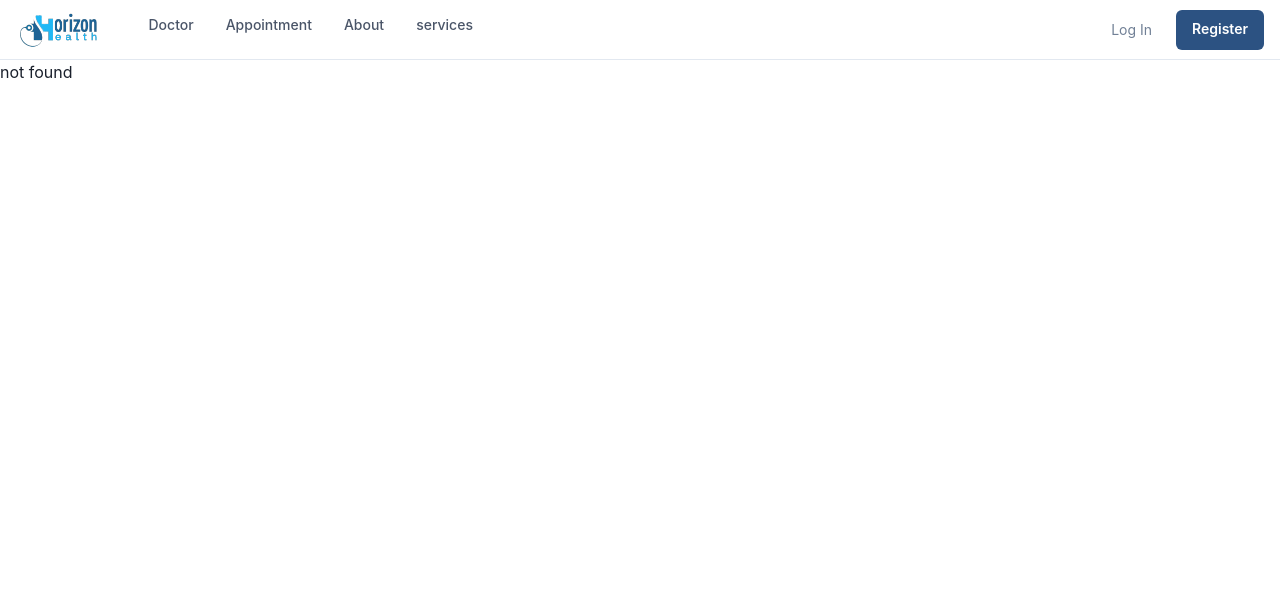
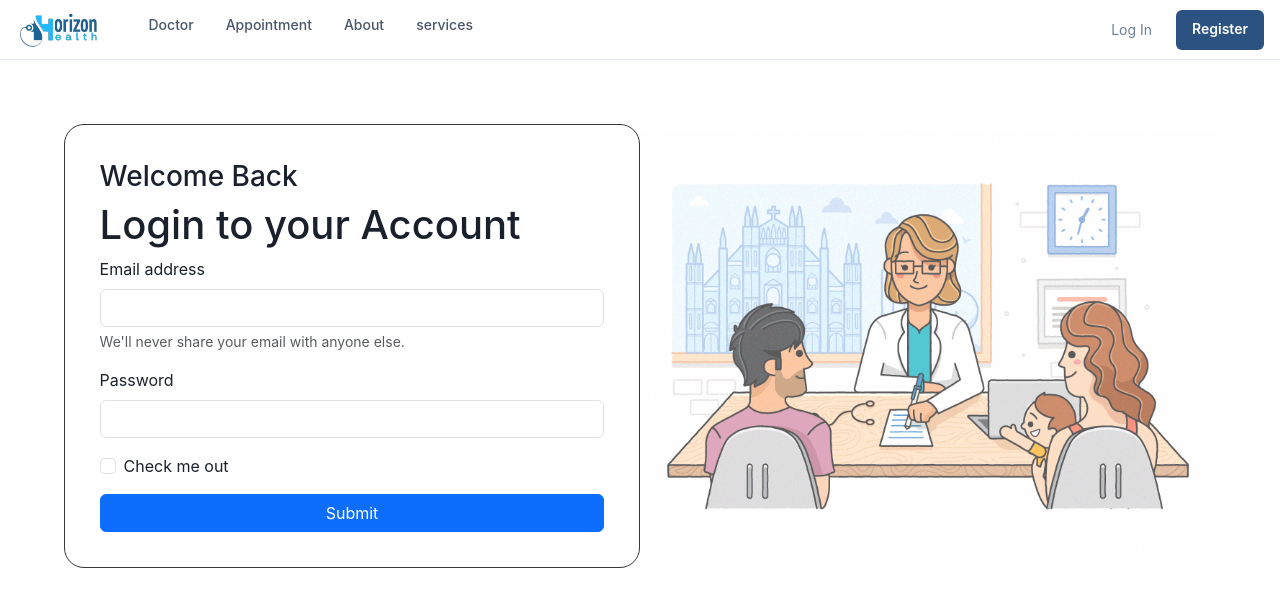
Before and after one commit to ilahiamaan606/abrupt-celery-1805, a React (Create React App) app in the folder frontend/: page /login in a window 1280 px wide. Before the commit this address had no page. Shown: the top 606 px of the page. Built offline with nearby package versions, Linux system fonts and the light colour scheme.

Commit message:
Login and Signup frontend implemented

```diff
--- a/frontend/public/index.html
+++ b/frontend/public/index.html
@@ -16,11 +16,13 @@
     <link rel="icon" type="image/png" sizes="16x16" href="./favicon-32x32.png">
     <link rel="manifest" href="/site.webmanifest">
     <link rel="stylesheet" href="./style.css">
+    <link href="https://cdn.jsdelivr.net/npm/bootstrap@5.3.0-alpha3/dist/css/bootstrap.min.css" rel="stylesheet" integrity="sha384-KK94CHFLLe+nY2dmCWGMq91rCGa5gtU4mk92HdvYe+M/SXH301p5ILy+dN9+nJOZ" crossorigin="anonymous">
 
   </head>
   <body>
     <noscript>You need to enable JavaScript to run this app.</noscript>
     <div id="root"></div>
 
+    <script src="https://cdn.jsdelivr.net/npm/bootstrap@5.3.0-alpha3/dist/js/bootstrap.bundle.min.js" integrity="sha384-ENjdO4Dr2bkBIFxQpeoTz1HIcje39Wm4jDKdf19U8gI4ddQ3GYNS7NTKfAdVQSZe" crossorigin="anonymous"></script>
   </body>
 </html>
--- a/frontend/src/App.js
+++ b/frontend/src/App.js
@@ -3,7 +3,8 @@ import Home from "./pages/home/Home";
 import Header  from "./components/Header";
 import {BrowserRouter,Routes,Route} from 'react-router-dom'
 import NotFound from "./pages/notFound/NotFound";
-
+import Login from './pages/login_signup/Login'
+import Signup from './pages/login_signup/Signup'
 
 function App() {
   return (
@@ -12,6 +13,8 @@ function App() {
   <Routes>
   <Route exact path="/" Component={Home} />
   <Route path="/appointment" Component={Appointment} />
+  <Route exact path="/login" Component={Login} />
+  <Route path="/signup" Component={Signup}/>
   <Route path="*" Component={NotFound} />
   </Routes>
   </BrowserRouter>
--- /dev/null
+++ b/frontend/src/pages/login_signup/Login.jsx
@@ -0,0 +1,64 @@
+import React ,{useState,useEffect}from 'react'
+import loginGif from "./opt1.gif"
+import styles from './Login.module.css'
+function Login() {
+
+  let [email,setEmail] = useState("");
+  let [password,setPassword] = useState("");
+
+  let email_change = (event)=>{
+    setEmail(event.target.value);
+  }
+
+  let password_change = (event)=>{
+    setPassword(event.target.value);
+  }
+
+
+
+  let submit = (e)=>{
+    e.preventDefault();
+    let obj = {};
+    obj.email = email;
+    obj.password = password;
+    console.log(obj);
+    setEmail("");
+    setPassword("");
+
+  }
+
+
+  return (
+    <div>
+        <div className={styles.container}>
+        <div>
+            <h3>Welcome Back</h3>
+            <h1>Login to your Account</h1>
+            <form onSubmit={submit}>
+                <div className="mb-3">
+                  <label htmlFor="exampleInputEmail1" className="form-label">Email address</label>
+                  <input type="email" className="form-control" id="email" aria-describedby="emailHelp" value={email} onChange={email_change} required/>
+                  <div id="emailHelp" className="form-text">We'll never share your email with anyone else.</div>
+                </div>
+                <div className="mb-3">
+                  <label htmlFor="exampleInputPassword1" className="form-label">Password</label>
+                  <input type="password" className="form-control" id="password" value={password} onChange={password_change} required/>
+                </div>
+                <div className="mb-3 form-check">
+                  <input type="checkbox" className="form-check-input" id="exampleCheck1"/>
+                  <label className="form-check-label" htmlFor="exampleCheck1">Check me out</label>
+                </div>
+                <button type="submit" className="btn btn-primary">Submit</button>
+              </form>
+        </div>
+
+
+        <div /* style=" padding-left: 2%;" */>
+            <img /* style="border-radius: 25px;"  */src={loginGif} alt="gif"/>
+        </div>
+    </div>
+    </div>
+  )
+}
+
+export default Login
--- /dev/null
+++ b/frontend/src/pages/login_signup/Login.module.css
@@ -0,0 +1,39 @@
+.container{
+    width: 90%;
+    margin: auto;
+    margin-top: 5%;
+    display: flex;
+    justify-content: space-between;
+    align-items: center;
+}
+
+
+.container>div{
+    width: 50%;
+}
+.container img{
+    width: 100%;
+}
+
+.container>div:nth-child(1){
+    padding: 3%;
+    border: 1px solid rgb(58, 54, 54);
+    border-radius: 20px;
+}
+
+
+@media all and (min-width:100px) and (max-width:620px) {
+    .container{
+        width: 100%;
+        margin: auto;
+        margin-top: 5%;
+        display: flex;
+        flex-direction: column;
+        justify-content: space-between;
+        align-items: center;
+    }
+
+    .container img{
+        display: none;
+    }
+}
--- /dev/null
+++ b/frontend/src/pages/login_signup/Signup.jsx
@@ -0,0 +1,118 @@
+import React ,{useState,useEffect} from 'react'
+import style from './Signup.module.css';
+import signup_gif from './opt2.gif'
+function Signup() {
+  let [name,setName] = useState("");
+  let [email,setEmail] = useState("");
+  let [password,setPassword] = useState("");
+  let [role,setRole] = useState("");
+
+  let name_change = (event)=>{
+    setName(event.target.value);
+  }
+
+  let email_change = (event)=>{
+    setEmail(event.target.value)
+  }
+
+  let password_change = (event)=>{
+    setPassword(event.target.value)
+  }
+
+  let role_change=(event)=>{
+    setRole(event.target.value);
+  }
+
+  let signup_submit=(e)=>{
+    e.preventDefault();
+    let obj = {};
+    obj.name = name;
+    obj.email = email;
+    obj.password = password;
+    obj.role = role;
+    console.log(obj);
+    setName("");
+    setEmail("");
+    setPassword("");
+    setRole("");
+  }
+
+  return (
+    <>
+    <div className={style.container}>
+      <div>
+      <h1>Signup to make an Account</h1>
+      <form className="row g-3 needs-validation" novalidate onSubmit={signup_submit}>
+        {/* *************************name ************************ */}
+        <div className="col-md-9">
+          <label htmlFor="validationCustom01" className="form-label">Name</label>
+          <input type="text" className="form-control" id="validationCustom01" value={name} onChange={name_change} required/>
+          <div className="valid-feedback">
+            Looks good!
+          </div>
+        </div>
+
+  {/* *******************************email**************************** */}
+      <div className="col-md-9">
+        <label htmlFor="validationCustomUsername" className="form-label">Email</label>
+        <div className="input-group has-validation">
+          <span className="input-group-text" id="inputGroupPrepend">@</span>
+          <input type="email" className="form-control" id="validationCustomUsername" aria-describedby="inputGroupPrepend" value={email} onChange={email_change} required/>
+          <div className="invalid-feedback">
+            Please Enter a valid EmailID.
+          </div>
+        </div>
+      </div>
+
+  {/* *************************Password****************************** */}
+
+      <div className="col-md-9">
+        <label htmlFor="validationCustom05" className="form-label">Password</label>
+        <input type="password" className="form-control" id="validationCustom05" value={password} onChange={password_change} required/>
+        <div className="invalid-feedback">
+          Please provide a valid Password.
+        </div>
+      </div>
+
+
+{/* *******************************Role******************************* */}
+      <div className="col-md-6 ">
+        <label htmlFor="validationCustom04" className="form-label">Role</label>
+        <select className="form-select" id="validationCustom04" value={role} onChange={role_change} required>
+          <option selected disabled >Choose...</option>
+          <option>Doctor</option>
+          <option>Patient</option>
+        </select>
+        <div className="invalid-feedback">
+          Please select a valid Role.
+        </div>
+      </div>
+
+      <div className="col-12">
+        <div className="form-check">
+          <input className="form-check-input" type="checkbox" value="" id="invalidCheck" required/>
+          <label className="form-check-label" htmlFor="invalidCheck">
+            Agree to terms and conditions
+          </label>
+          <div className="invalid-feedback">
+            You must agree before submitting.
+          </div>
+        </div>
+      </div>
+      <div className="col-12">
+        <button className="btn btn-primary" type="submit">Submit form</button>
+      </div>
+</form>
+      </div>
+
+
+
+      <div>
+        <img src={signup_gif} alt="signup_gif" />
+      </div>
+    </div>
+    </>
+  )
+}
+
+export default Signup
--- /dev/null
+++ b/frontend/src/pages/login_signup/Signup.module.css
@@ -0,0 +1,46 @@
+.container{
+    width: 90%;
+    margin: auto;
+    margin-top: 5%;
+    display: flex;
+    justify-content: space-between;
+    align-items: center;
+}
+
+.container>div{
+    width: 50%;
+}
+.container img{
+    width: 100%;
+}
+
+.container>div:nth-child(1){
+    padding: 3%;
+    border: 1px solid rgb(58, 54, 54);
+    border-radius: 20px;
+}
+
+.container img{
+    border-radius: 20px;
+}
+
+form{
+    display: flex;
+    flex-direction: column;
+}
+
+@media all and (min-width:100px) and (max-width:620px) {
+    .container{
+        width: 100%;
+        margin: auto;
+        margin-top: 5%;
+        display: flex;
+        flex-direction: column;
+        justify-content: space-between;
+        align-items: center;
+    }
+
+    .container img{
+        display: none;
+    }
+}
```
Also changed, not shown: frontend/src/pages/login_signup/opt1.gif (added), 1 other file (tests, documents, lock files or other folders).
